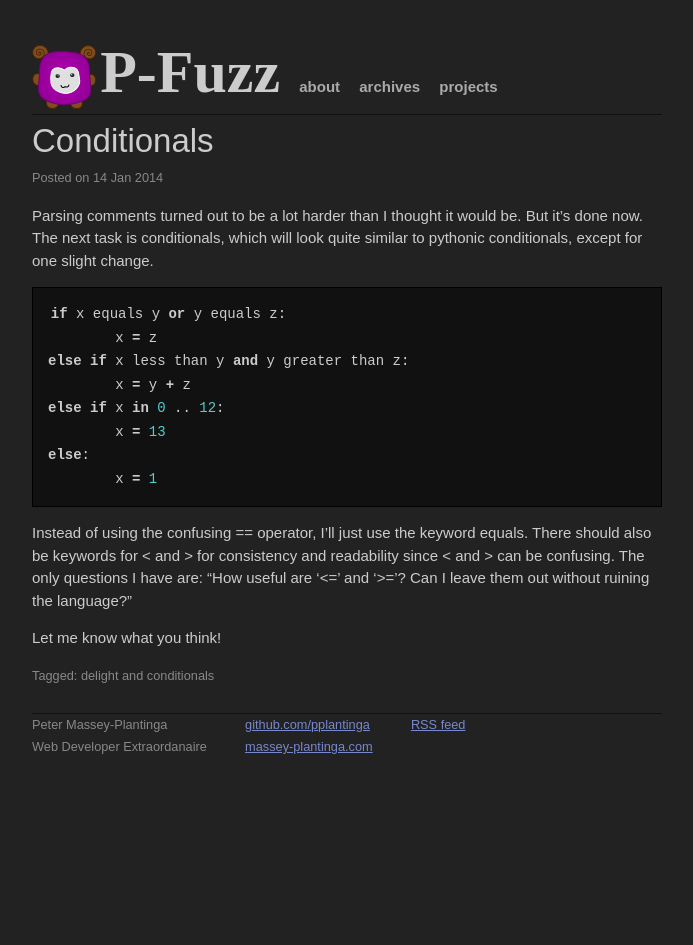
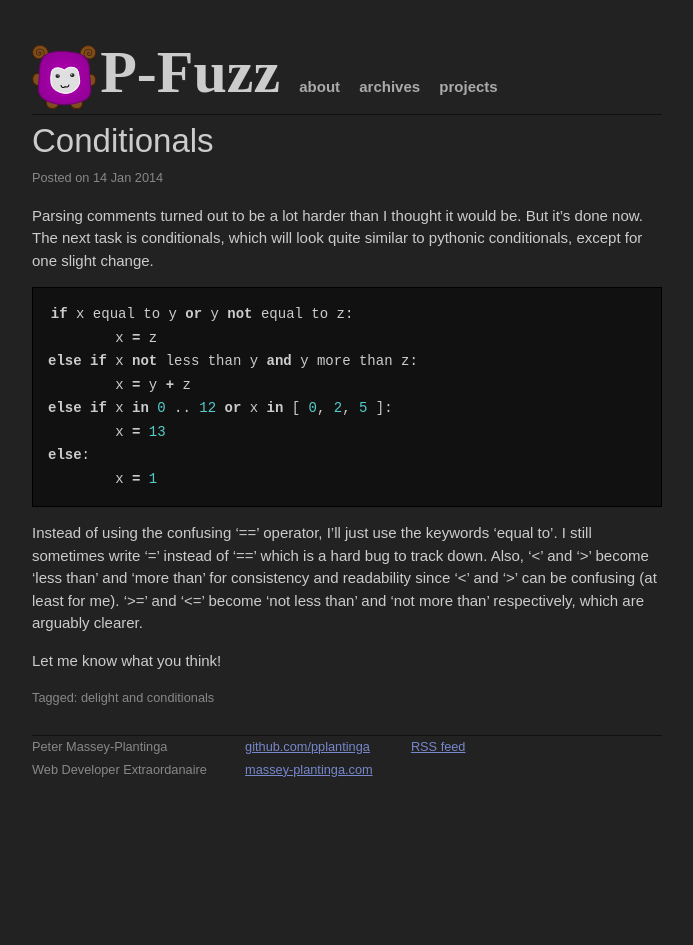
Before and after one commit to pplantinga/pfuzz-blog, a Jekyll site: the page built from _posts/2014-01-14-conditionals.markdown, in a window 1280 px wide. Shown: the whole page, without its empty margins (293-986 px from the left). Built offline with Jekyll 4.4.1, drawn with Linux system fonts in a browser that asks for light colours; some web fonts are replaced; Markdown is read by kramdown in place of the engine named in the settings.

Commit message:
update conditionals post

```diff
--- a/_posts/2014-01-14-conditionals.markdown
+++ b/_posts/2014-01-14-conditionals.markdown
@@ -10,16 +10,16 @@ tags:
 Parsing comments turned out to be a lot harder than I thought it would be. But it's done now. The next task is conditionals, which will look quite similar to pythonic conditionals, except for one slight change.
 
 {% highlight python %}
-if x equals y or y equals z:
+if x equal to y or y not equal to z:
 	x = z
-else if x less than y and y greater than z:
+else if x not less than y and y more than z:
 	x = y + z
-else if x in 0 .. 12:
+else if x in 0 .. 12 or x in [ 0, 2, 5 ]:
 	x = 13
 else:
 	x = 1
 {% endhighlight %}
 
-Instead of using the confusing == operator, I'll just use the keyword equals. There should also be keywords for < and > for consistency and readability since < and > can be confusing. The only questions I have are: "How useful are '<=' and '>='? Can I leave them out without ruining the language?"
+Instead of using the confusing '==' operator, I'll just use the keywords 'equal to'. I still sometimes write '=' instead of '==' which is a hard bug to track down. Also, '<' and '>' become 'less than' and 'more than' for consistency and readability since '<' and '>' can be confusing (at least for me). '>=' and '<=' become 'not less than' and 'not more than' respectively, which are arguably clearer.
 
 Let me know what you think!
```
